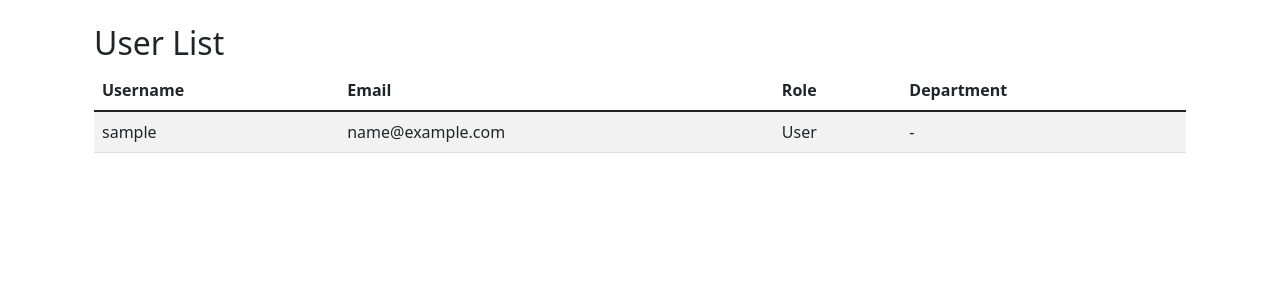
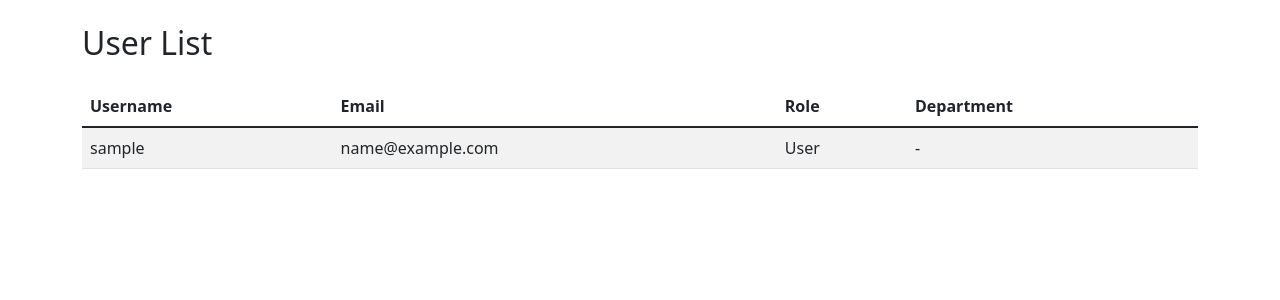
Before and after one commit to amalgammus/AiT, a Flask app: page /users in a window 1280 px wide. Shown: the part 76-376 px from the top of the page. Run offline with Flask 3, Linux system fonts and the light colour scheme; the visitor is signed in with stand-in values (Sample User, id 1); data comes from the database, SQL or seed files in the repository.

```diff
--- a/app/routes/department.py
+++ b/app/routes/department.py
@@ -1,7 +1,8 @@
 from flask import Blueprint, render_template, redirect, url_for, flash, abort
 from flask_login import login_required, current_user
+
+from app.extensions import db
 from app.models.department import Department
-from app.extensions import db
 from .forms import DepartmentForm
 
 department_bp = Blueprint('department', __name__)
--- a/app/templates/user/list.html
+++ b/app/templates/user/list.html
@@ -1,13 +1,10 @@
 {% extends "base.html" %}
 
 {% block content %}
-<div class="container mt-4">
-    <h2>User List</h2>
+<h2 class="mb-4">User List</h2>
 
     {% if current_user.is_admin %}
-    <a href="{{ url_for('user.create_user') }}" class="btn btn-primary mb-3">
-        Create User
-    </a>
+    <a href="{{ url_for('user.create_user') }}" class="btn btn-primary mb-3">Create User</a>
     {% endif %}
 
     <table class="table table-striped">
@@ -44,5 +41,4 @@
             {% endfor %}
         </tbody>
     </table>
-</div>
 {% endblock %}
```
